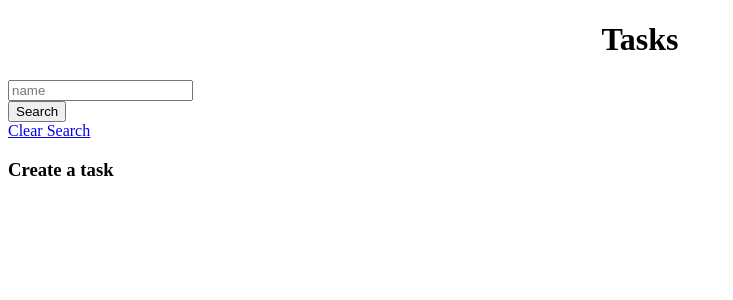
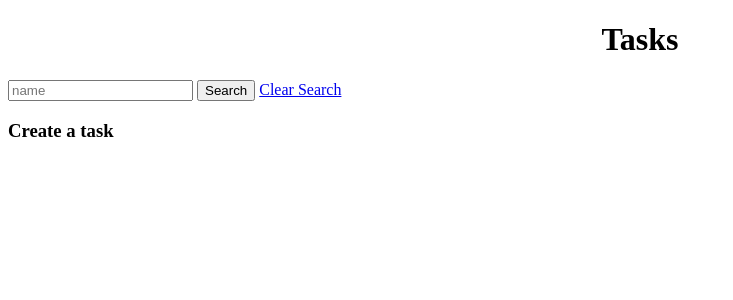
Before and after one commit to Gabrielcruz1/django_taskmanager, a Django app: page /tasks/ in a window 1280 px wide. Shown: the part 26-326 px from the top of the page, without its empty margins (0-733 px from the left). Run offline with Django 4.2, Linux system fonts and the light colour scheme; data that the repository does not hold is empty.

Commit message:
Keepin it DRY

```diff
--- a/main_app/templates/task_list.html
+++ b/main_app/templates/task_list.html
@@ -1,18 +1,16 @@
 {% extends 'base.html' %}
 {% block content %}
 <h1> Tasks </h1>
-<form class="mb-5" method="get">
+<form method="get">
     <div>
-        <div>
-            <!--  input will search by name of artist  -->
-            <input class="input" type="text" title="title" placeholder="name" />
-        </div>
-        <div>
-            <input class="button is-success" type="submit" value="Search" />
-        </div>
+        <!--  input will search by name of artist  -->
+        <input type="text" title="title" placeholder="name" />
+
+        <input type="submit" value="Search" />
+
+        <!--  redirect back to task_list without a query param -->
+        <a class="button is-dark" href="{% url 'task_list' %}">Clear Search</a>
     </div>
-    <!--  redirect back to task_list without a query param -->
-    <a class="button is-dark" href="{% url 'task_list' %}">Clear Search</a>
 </form>
 
 <div>
```
